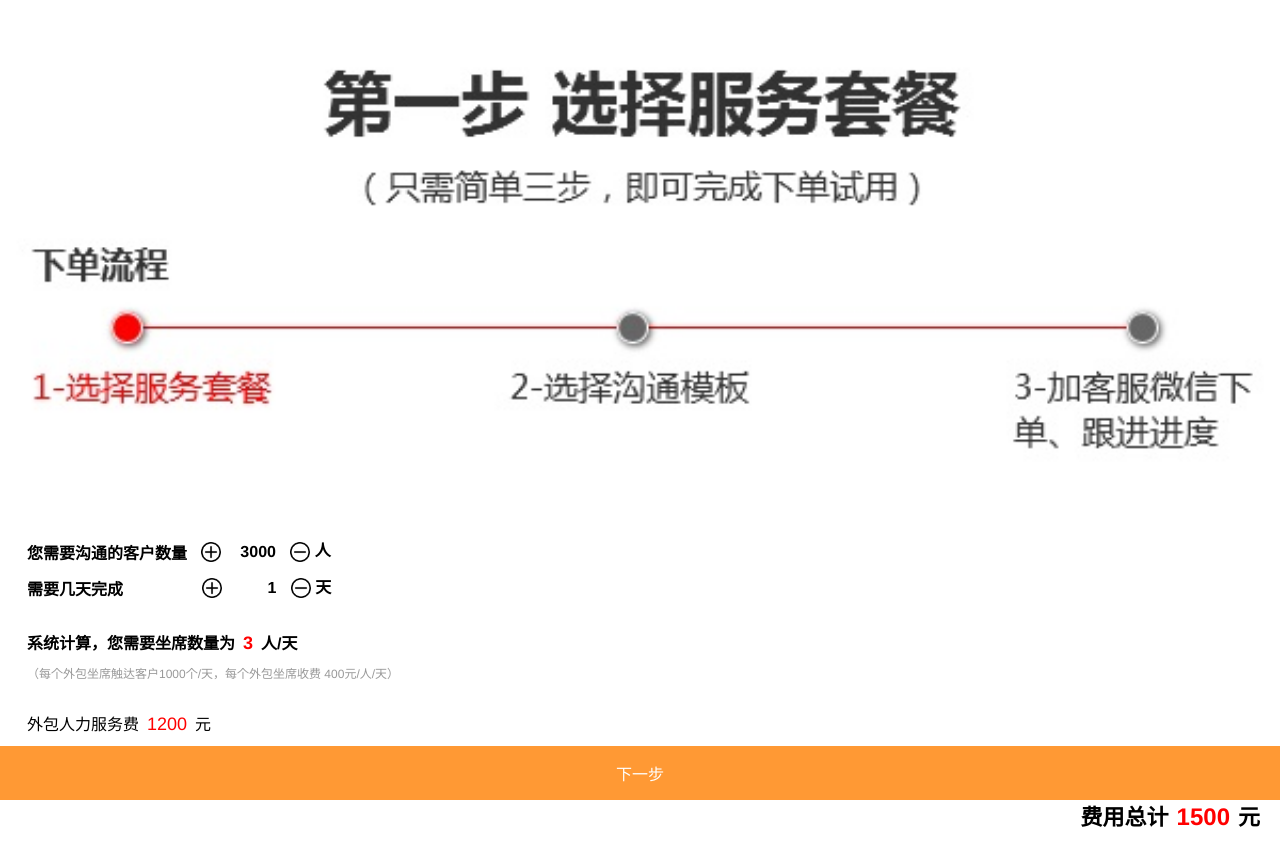
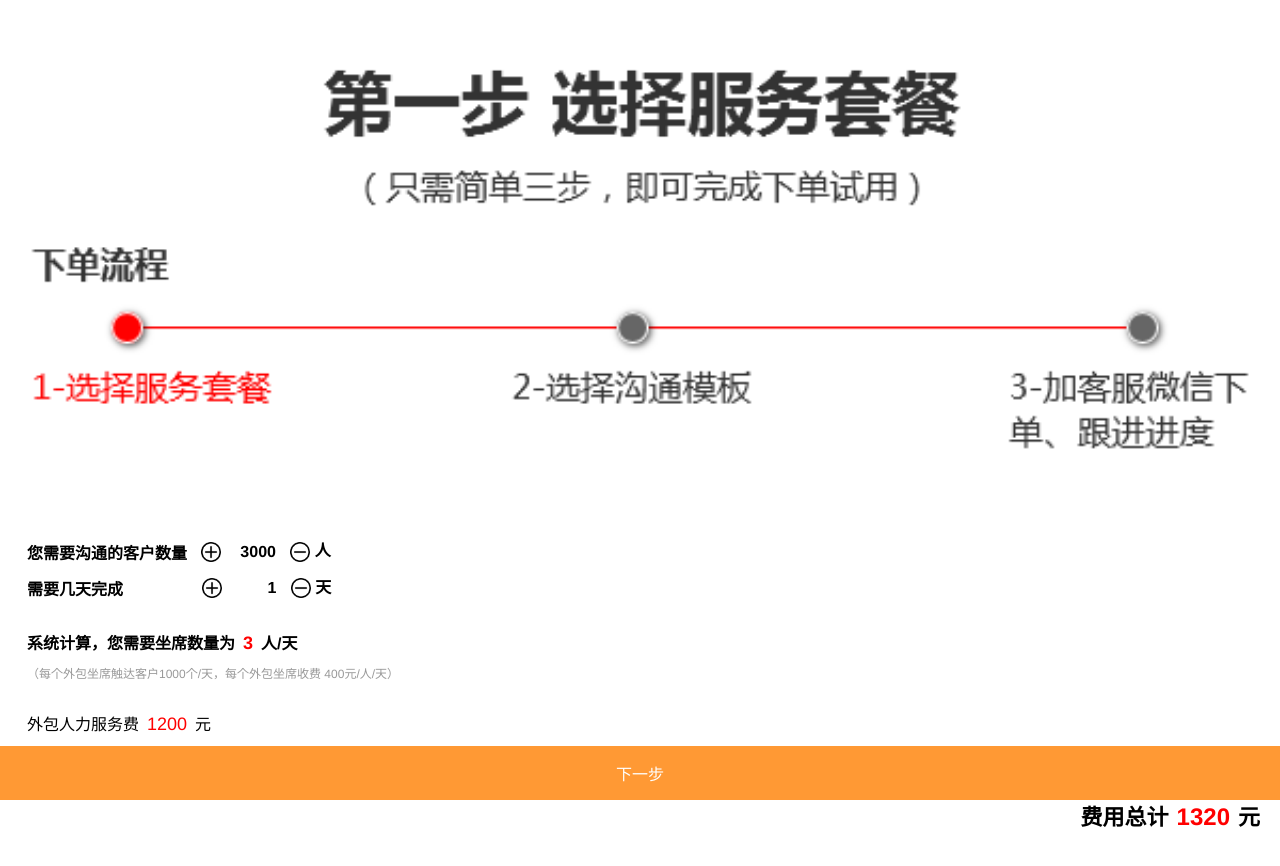
Before and after one commit to Savagegarden-dream/Savagegarden-dream.github.io, a plain HTML site: page step1.html in a window 1280 px wide. Drawn offline with Linux system fonts and the light colour scheme.

Commit message:
v0.7.0.6
1.费用计算优化，需要xx人改成，需要xx人/天。同时，修复话费计算的BUG，忘了乘以接通率40%。
2.图片素材优化。

```diff
--- a/step1.html
+++ b/step1.html
@@ -93,7 +93,7 @@
 <body>
 <div class="index">
 	<div style="position:relative;">
-		<img src="./images/step1-1.jpg">
+		<img src="./images/step1-1.png">
 	</div>
 	<div  class="item select" style="font-weight:bold;">
 		<div class="Customer NumBtn" data-step="1000">
@@ -187,10 +187,10 @@
 		var Customer =  parseInt(document.querySelector(".Customer .BuyNum").innerHTML);
 		var Time =  parseInt(document.querySelector(".Time .BuyNum").innerHTML);
 
-		document.querySelector(".need .num").innerHTML = Math.ceil(Customer/Time/1000);
+		document.querySelector(".need .num").innerHTML = Math.ceil(Customer/1000);
 		document.querySelector(".sprice .num").innerHTML = Math.ceil(Customer/1000*400);
-		document.querySelector(".hprice .num").innerHTML = Math.ceil(Customer*0.1);
-		document.querySelector(".tprice .num").innerHTML = Math.ceil(Customer/1000*400) + Math.ceil(Customer*0.1);
+		document.querySelector(".hprice .num").innerHTML = Math.ceil(Customer*0.4*0.1);
+		document.querySelector(".tprice .num").innerHTML = Math.ceil(Customer/1000*400) + Math.ceil(Customer*0.4*0.1);
     }
 
 </script>
```
Also changed, not shown: step2.html (+1 -1 lines), images/step1-1.jpg (deleted), images/step1-1.png (added), images/step2-1.jpg (deleted), images/step2-1.png (added), images/step3-1.jpg (deleted), images/step3-1.png, images/step3-2.png.
